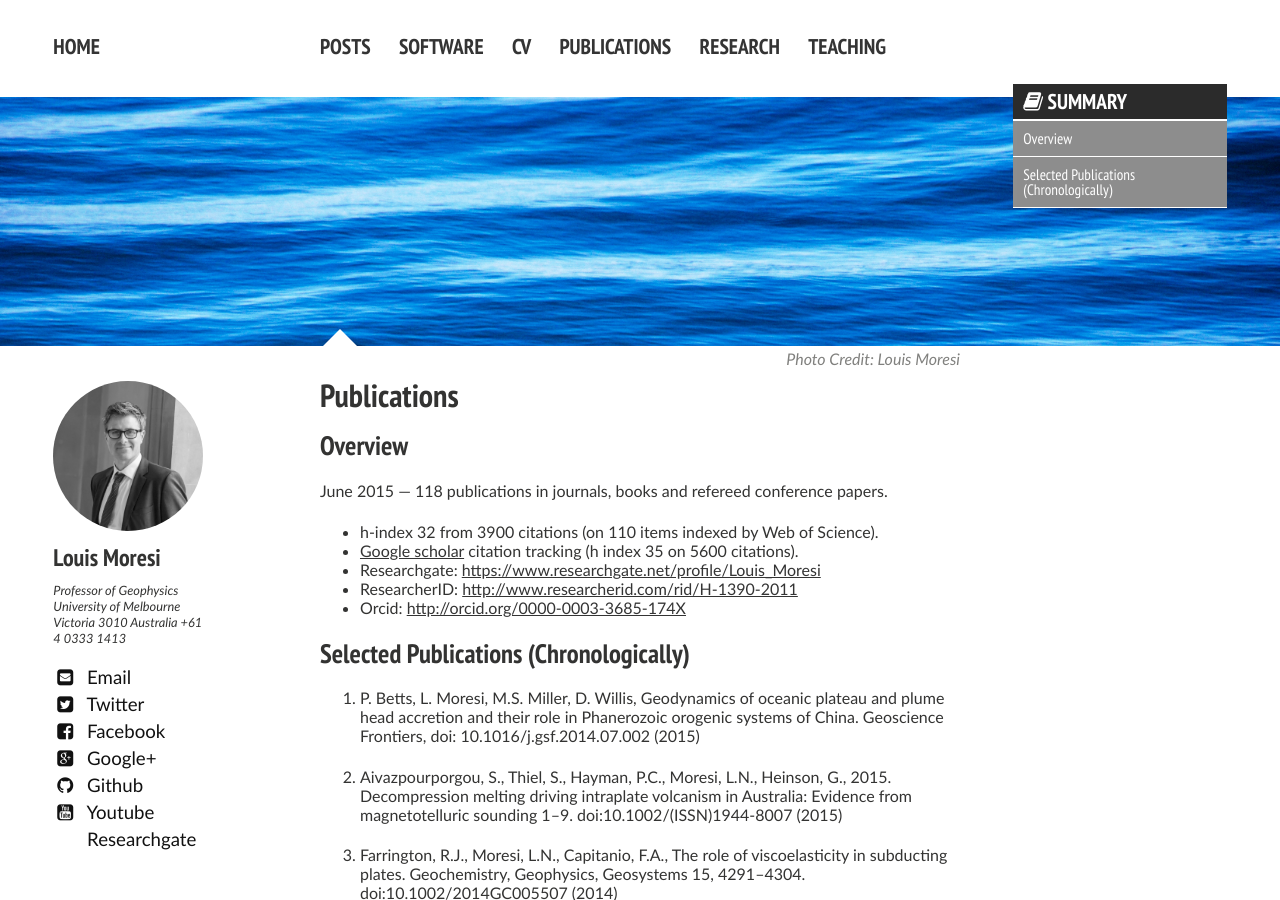
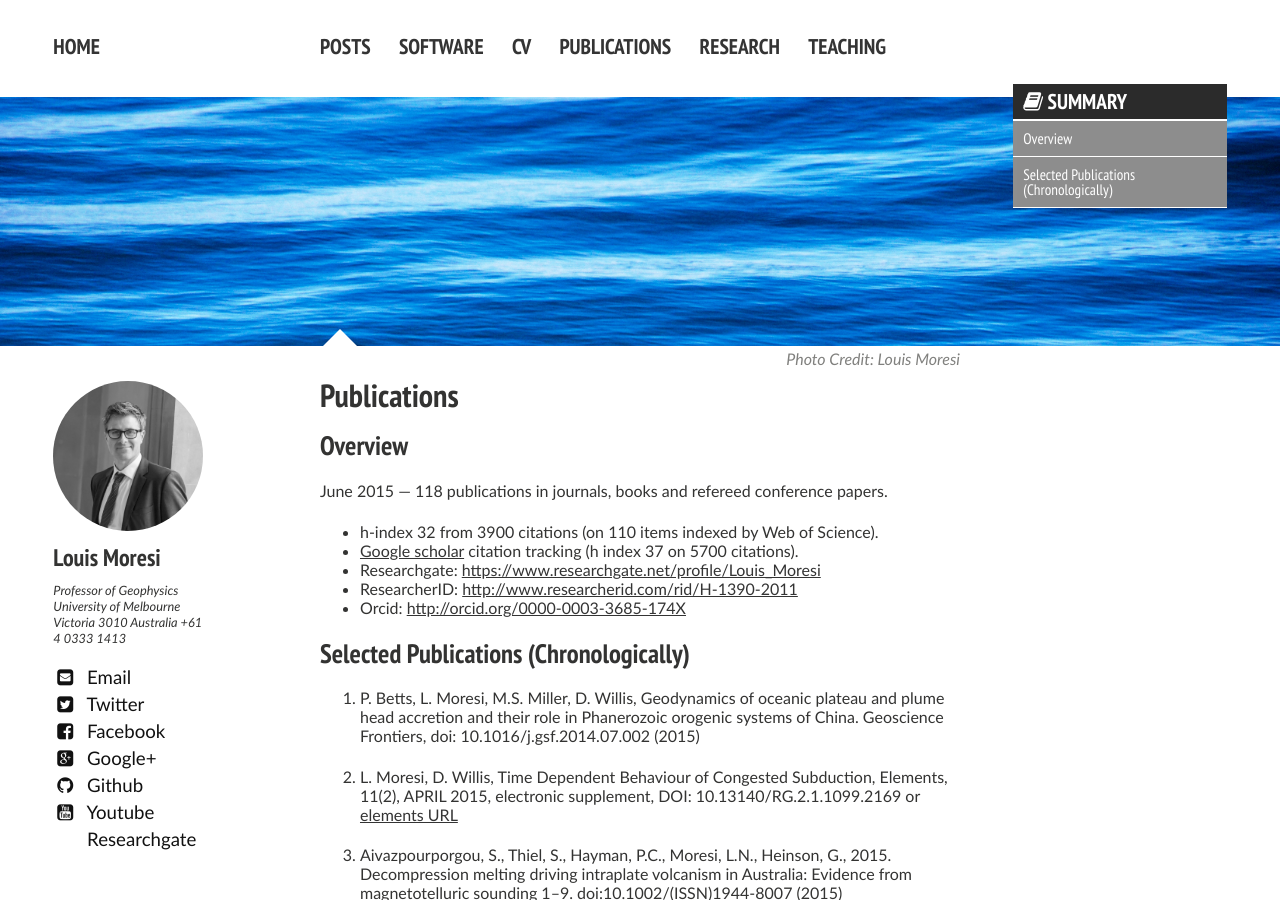
Before and after one commit to lmoresi/lmoresi.github.io, a Jekyll site: the page built from pages/Pubs/index.md, in a window 1280 px wide and 900 px high. Built offline with Jekyll 4.4.1, drawn with Linux system fonts in a browser that asks for light colours; nearby versions of some CDN libraries.

Commit message:
Added elements publication

```diff
--- a/pages/Pubs/index.md
+++ b/pages/Pubs/index.md
@@ -16,7 +16,7 @@ image:
 June 2015 — 118 publications in journals, books and refereed conference papers.
 
   * h-index 32 from 3900 citations (on 110 items indexed by Web of Science).
-  * [Google scholar](http://scholar.google.com.au/citations?user=f8WWAbgAAAAJ "Google scholar") citation tracking (h index 35 on 5600 citations).
+  * [Google scholar](http://scholar.google.com.au/citations?user=f8WWAbgAAAAJ "Google scholar") citation tracking (h index 37 on 5700 citations).
   * Researchgate: [https://www.researchgate.net/profile/Louis_Moresi](https://www.researchgate.net/profile/Louis_Moresi "Researchgate")
   * ResearcherID: [http://www.researcherid.com/rid/H-1390-2011](https://www.researchgate.net/profile/Louis_Moresi "ResearcherID")
   * Orcid: [http://orcid.org/0000-0003-3685-174X](http://orcid.org/0000-0003-3685-174X "orcid")
@@ -24,6 +24,8 @@ June 2015 — 118 publications in journals, books and refereed conference papers
 ## Selected Publications (Chronologically)
 
    0. P. Betts, L. Moresi, M.S. Miller, D. Willis, Geodynamics of oceanic plateau and plume head accretion and their role in Phanerozoic orogenic systems of China. Geoscience Frontiers, doi: 10.1016/j.gsf.2014.07.002 (2015)
+
+   0. L. Moresi, D. Willis, Time Dependent Behaviour of Congested Subduction, Elements, 11(2), APRIL 2015, electronic supplement, DOI: 10.13140/RG.2.1.1099.2169 or [elements URL](http://www.elementsmagazine.org/supplements/e11_2_Moresi_Willis_Movies.html)
 
    0. Aivazpourporgou, S., Thiel, S., Hayman, P.C., Moresi, L.N., Heinson, G., 2015. Decompression melting driving intraplate volcanism in Australia: Evidence from magnetotelluric sounding 1–9. doi:10.1002/(ISSN)1944-8007 (2015)
 
```
